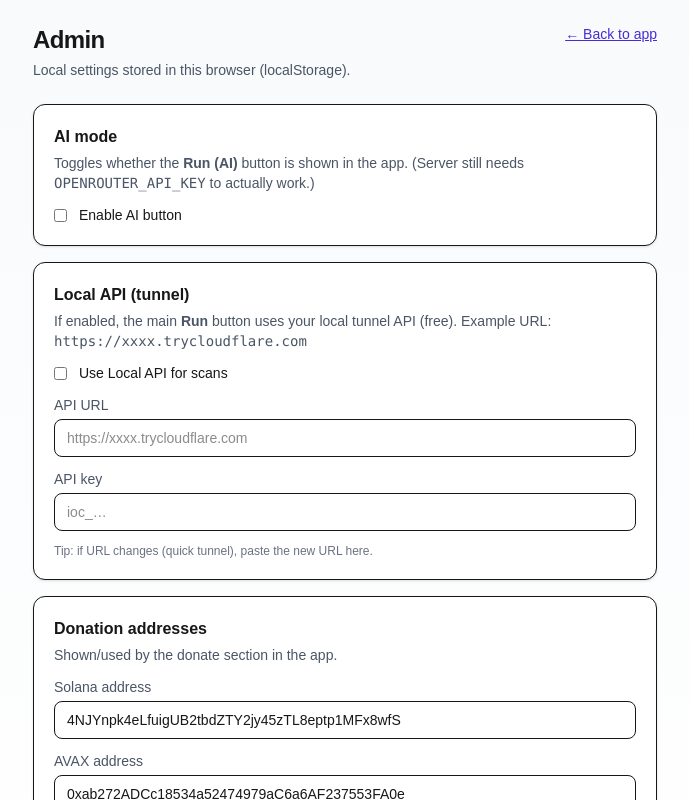
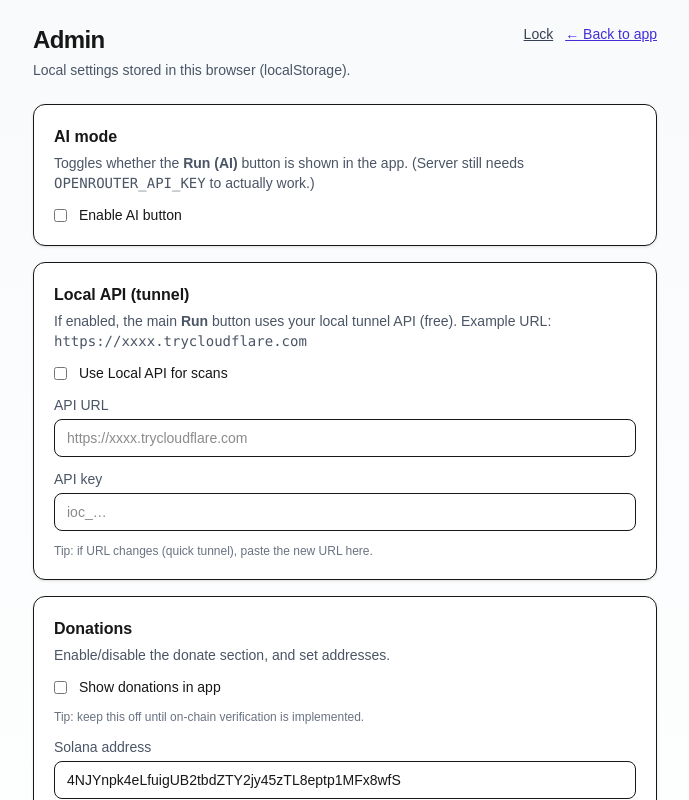
Before and after one commit to KjetilSv/invoice-ocr, a Next.js app: page /admin in a window 1280 px wide. Shown: the top 800 px of the page, without its empty margins (295-984 px from the left). Built offline with nearby package versions, Linux system fonts and the light colour scheme.

Commit message:
Admin: toggle donations + lock button; App: hide donate unless enabled

```diff
--- a/src/app/admin/page.tsx
+++ b/src/app/admin/page.tsx
@@ -11,6 +11,7 @@ export default function AdminPage() {
     useLocalApi: false,
     localApiUrl: '',
     localApiKey: '',
+    donationsEnabled: false,
     donateSol: '',
     donateAvax: '',
     donateDfk: '',
@@ -42,9 +43,23 @@ export default function AdminPage() {
             <h1 className="text-2xl font-semibold tracking-tight">Admin</h1>
             <p className="mt-1 text-sm text-gray-600">Local settings stored in this browser (localStorage).</p>
           </div>
-          <Link className="text-sm underline text-indigo-700" href="/app">
-            ← Back to app
-          </Link>
+          <div className="flex gap-3">
+            <button
+              className="text-sm underline text-gray-700"
+              type="button"
+              onClick={() => {
+                try {
+                  localStorage.removeItem('invoiceocr_admin_authed_v1');
+                } catch {}
+                window.location.href = '/admin/login';
+              }}
+            >
+              Lock
+            </button>
+            <Link className="text-sm underline text-indigo-700" href="/app">
+              ← Back to app
+            </Link>
+          </div>
         </div>
 
         <div className="mt-6 p-5 rounded-xl border bg-white shadow-sm">
@@ -108,8 +123,21 @@ export default function AdminPage() {
         </div>
 
         <div className="mt-4 p-5 rounded-xl border bg-white shadow-sm">
-          <h2 className="font-semibold">Donation addresses</h2>
-          <p className="mt-1 text-sm text-gray-600">Shown/used by the donate section in the app.</p>
+          <h2 className="font-semibold">Donations</h2>
+          <p className="mt-1 text-sm text-gray-600">Enable/disable the donate section, and set addresses.</p>
+
+          <label className="mt-3 flex items-center gap-3 text-sm">
+            <input
+              type="checkbox"
+              checked={prefs.donationsEnabled}
+              onChange={(e) => setPrefs((p) => ({ ...p, donationsEnabled: e.target.checked }))}
+            />
+            Show donations in app
+          </label>
+
+          <div className="mt-3 text-xs text-gray-500">
+            Tip: keep this off until on-chain verification is implemented.
+          </div>
 
           <div className="mt-3 grid gap-3">
             <label className="grid gap-1 text-sm">
--- a/src/app/app/page.tsx
+++ b/src/app/app/page.tsx
@@ -58,6 +58,7 @@ export default function Home() {
   const [useLocalApi, setUseLocalApi] = useState(false);
   const [localApiUrl, setLocalApiUrl] = useState('');
   const [localApiKey, setLocalApiKey] = useState('');
+  const [donationsEnabled, setDonationsEnabled] = useState(false);
   const [donateSol, setDonateSol] = useState('');
   const [donateAvax, setDonateAvax] = useState('');
   const [donateDfk, setDonateDfk] = useState('');
@@ -167,6 +168,7 @@ export default function Home() {
     setUseLocalApi(!!admin.useLocalApi);
     setLocalApiUrl(admin.localApiUrl || '');
     setLocalApiKey(admin.localApiKey || '');
+    setDonationsEnabled(!!admin.donationsEnabled);
     setDonateSol(admin.donateSol || '');
     setDonateAvax(admin.donateAvax || '');
     setDonateDfk(admin.donateDfk || '');
@@ -544,6 +546,7 @@ export default function Home() {
         </div>
 
 
+        {donationsEnabled ? (
           <div className="mt-4 p-4 rounded-xl border bg-white">
             <div className="font-medium">{t.donateCryptoTitle}</div>
             <div className="mt-1 text-xs text-gray-500">
@@ -609,6 +612,7 @@ export default function Home() {
 
             {notice ? <div className="mt-2 text-sm text-gray-700">{notice}</div> : null}
           </div>
+        ) : null}
 
         {resp && !resp.ok ? (
           <div className="mt-3 text-sm text-red-700 bg-red-50 border border-red-200 rounded-lg p-3">
--- a/src/lib/adminPrefs.ts
+++ b/src/lib/adminPrefs.ts
@@ -4,6 +4,8 @@ export type AdminPrefs = {
   useLocalApi: boolean;
   localApiUrl: string;
   localApiKey: string;
+  // Donations
+  donationsEnabled: boolean;
   // Donation addresses (configurable via /admin)
   donateSol: string;
   donateAvax: string;
@@ -21,6 +23,7 @@ export function loadAdminPrefs(): AdminPrefs {
         useLocalApi: false,
         localApiUrl: '',
         localApiKey: '',
+        donationsEnabled: false,
         donateSol: '4NJYnpk4eLfuigUB2tbdZTY2jy45zTL8eptp1MFx8wfS',
         donateAvax: '0xab272ADCc18534a52474979aC6a6AF237553FA0e',
         donateDfk: '0xab272ADCc18534a52474979aC6a6AF237553FA0e',
@@ -31,6 +34,7 @@ export function loadAdminPrefs(): AdminPrefs {
       useLocalApi: !!p.useLocalApi,
       localApiUrl: typeof p.localApiUrl === 'string' ? p.localApiUrl : '',
       localApiKey: typeof p.localApiKey === 'string' ? p.localApiKey : '',
+      donationsEnabled: !!p.donationsEnabled,
       donateSol: typeof p.donateSol === 'string' ? p.donateSol : '4NJYnpk4eLfuigUB2tbdZTY2jy45zTL8eptp1MFx8wfS',
       donateAvax: typeof p.donateAvax === 'string' ? p.donateAvax : '0xab272ADCc18534a52474979aC6a6AF237553FA0e',
       donateDfk: typeof p.donateDfk === 'string' ? p.donateDfk : '0xab272ADCc18534a52474979aC6a6AF237553FA0e',
@@ -41,6 +45,7 @@ export function loadAdminPrefs(): AdminPrefs {
       useLocalApi: false,
       localApiUrl: '',
       localApiKey: '',
+      donationsEnabled: false,
       donateSol: '4NJYnpk4eLfuigUB2tbdZTY2jy45zTL8eptp1MFx8wfS',
       donateAvax: '0xab272ADCc18534a52474979aC6a6AF237553FA0e',
       donateDfk: '0xab272ADCc18534a52474979aC6a6AF237553FA0e',
```
Lines whose indentation alone changed are shown as unchanged.
